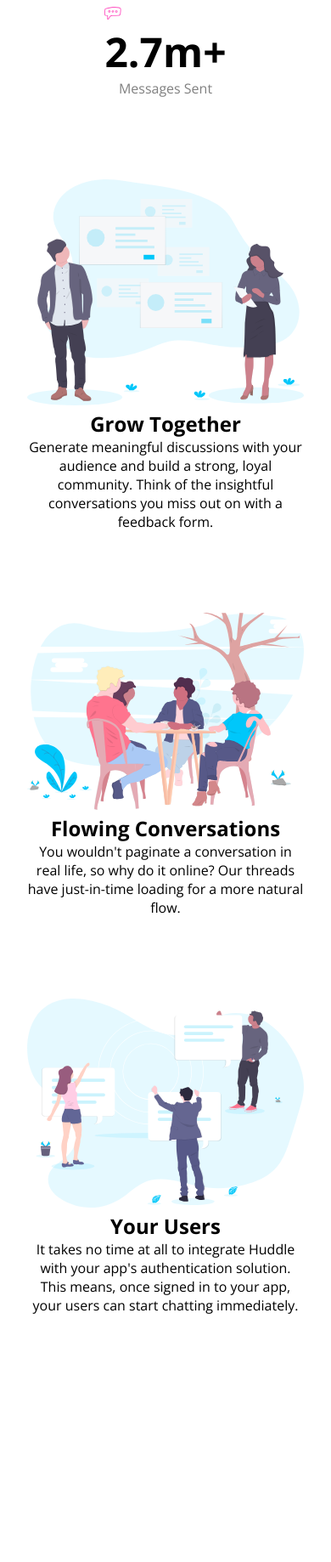
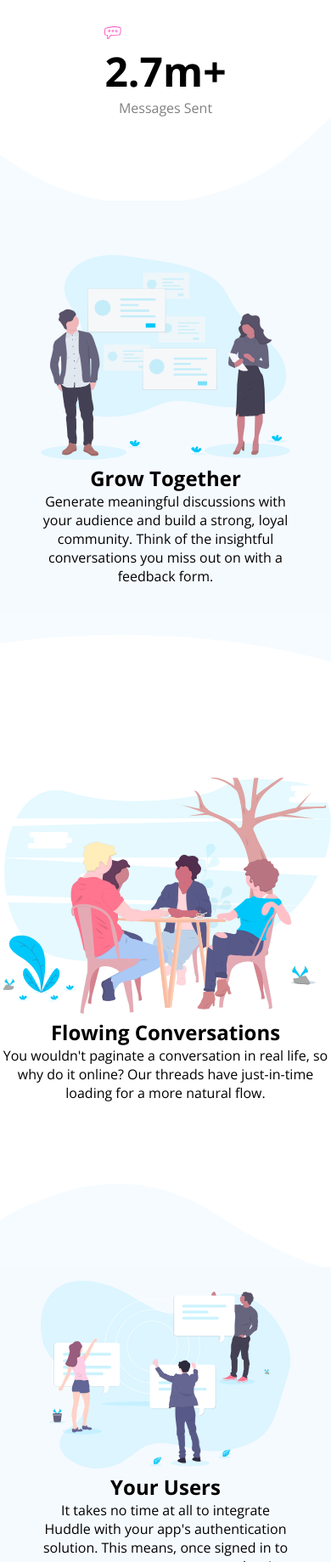
Before and after one commit to Robertron624/huddle-landing-page-with-curved-sections, a plain HTML site: page index.html in a window 390 px wide. Shown: the part 920-2758 px from the top of the page at 85% size. Before the commit the page ends 2483 px from the top, so only its background shows below. Drawn offline with nearby package versions, Linux system fonts and the light colour scheme.

Commit message:
features

```diff
--- a/styles.css
+++ b/styles.css
@@ -43,7 +43,7 @@ header button {
 }
 
 main {
-    padding: 1rem 2rem;
+    padding: 1rem 0;
     text-align: center;
 }
 
@@ -102,7 +102,6 @@ section#numbers p {
 }
 
 section#features {
-    margin-top: 6rem;
     display: flex;
     flex-direction: column;
     gap: 6rem;
@@ -111,3 +110,47 @@ section#features {
 section#features img {
     width: 100%;
 }
+
+
+.feature-card:nth-child(1) .top-wave {
+    display: block;
+    height: 98px;
+    background: url(./images/bg-section-top-mobile-1.svg);
+    background-repeat: no-repeat;
+    background-size: cover
+    ;
+}
+
+.feature-card:nth-child(1) .bottom-wave {
+    display: block;
+    height: 98px;
+    background: url(./images/bg-section-bottom-mobile-1.svg);
+    background-repeat: no-repeat;
+    background-size: cover;
+}
+
+.feature-card:nth-child(1) .inner-card {
+    background-color: var(--very-pale-blue);
+    padding: 4rem 3rem 2rem 3rem;
+}
+
+.feature-card:nth-child(3) .top-wave {
+    display: block;
+    height: 98px;
+    background: url(./images/bg-section-top-mobile-2.svg);
+    background-repeat: no-repeat;
+    background-size: cover;
+}
+
+.feature-card:nth-child(3) .bottom-wave {
+    display: block;
+    height: 98px;
+    background: url(./images/bg-section-bottom-mobile-2.svg);
+    background-repeat: no-repeat;
+    background-size: cover;
+}
+
+.feature-card:nth-child(3) .inner-card {
+    background-color: var(--very-pale-blue);
+    padding: 1rem 3rem 5rem 3rem;
+}
```
